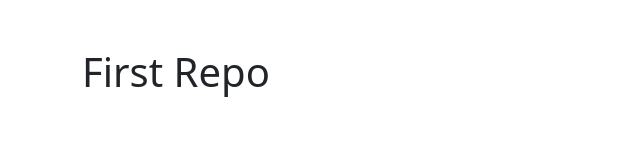
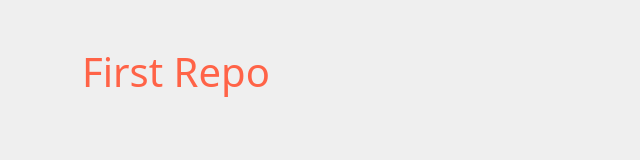
Before and after one commit to gkontra/git-first-repo, a plain HTML site: page index.html in a window 1280 px wide. Shown: the whole page, without its empty margins (0-640 px from the left). Drawn offline with nearby package versions, Linux system fonts and the light colour scheme.

Commit message:
style: added main.css

```diff
--- /dev/null
+++ b/assets/css/main.css
@@ -0,0 +1,24 @@
+*,
+html {
+  box-sizing: border-box;
+}
+
+html,
+body {
+  margin: 0;
+  padding: 0;
+  height: 100%;
+}
+
+body {
+  background-color: #efefef;
+}
+
+h1,
+h2,
+h3,
+h4,
+h5,
+h6 {
+  color: tomato;
+}
--- a/index.html
+++ b/index.html
@@ -5,6 +5,7 @@
     <meta name="viewport" content="width=device-width, initial-scale=1.0" />
     <title>First Repo</title>
     <link href="https://cdn.jsdelivr.net/npm/bootstrap@5.3.8/dist/css/bootstrap.min.css" rel="stylesheet" />
+    <link rel="stylesheet" href="assets/css/main.css" />
   </head>
   <body>
     <main>
```
